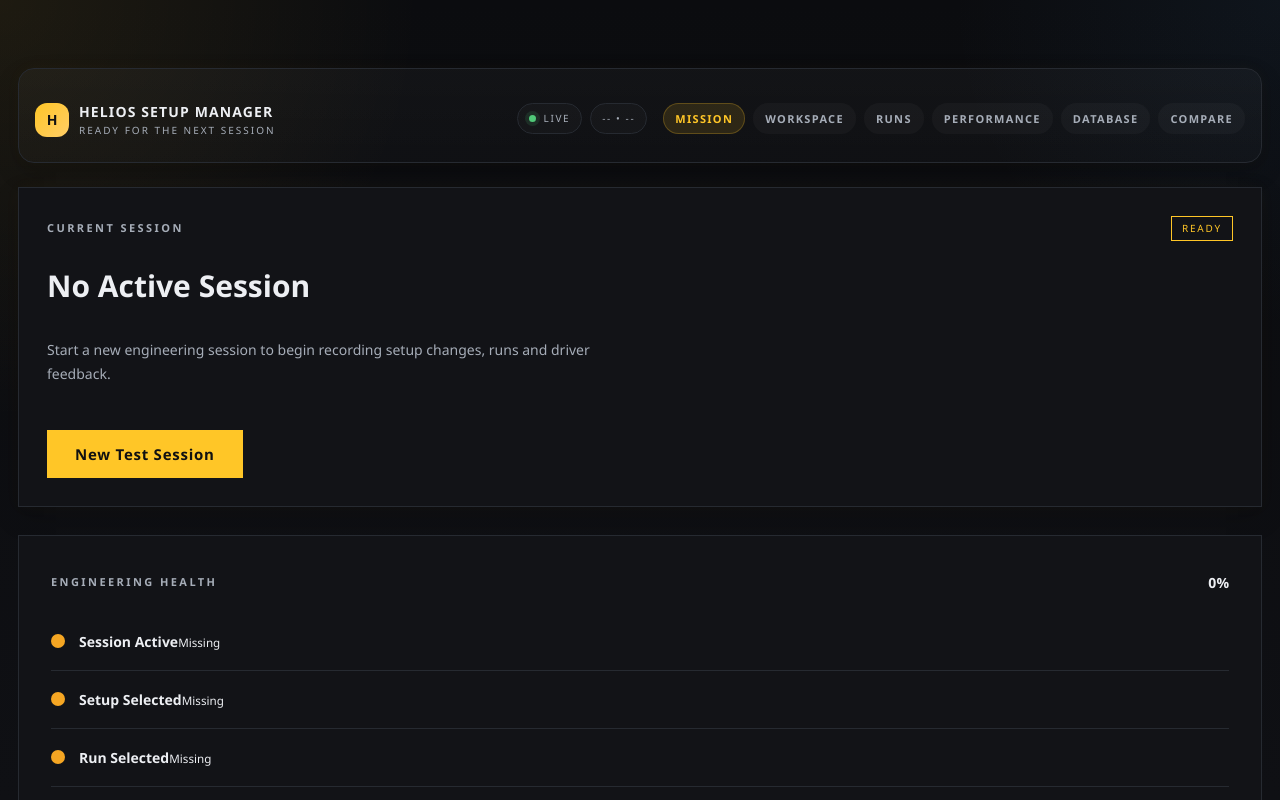
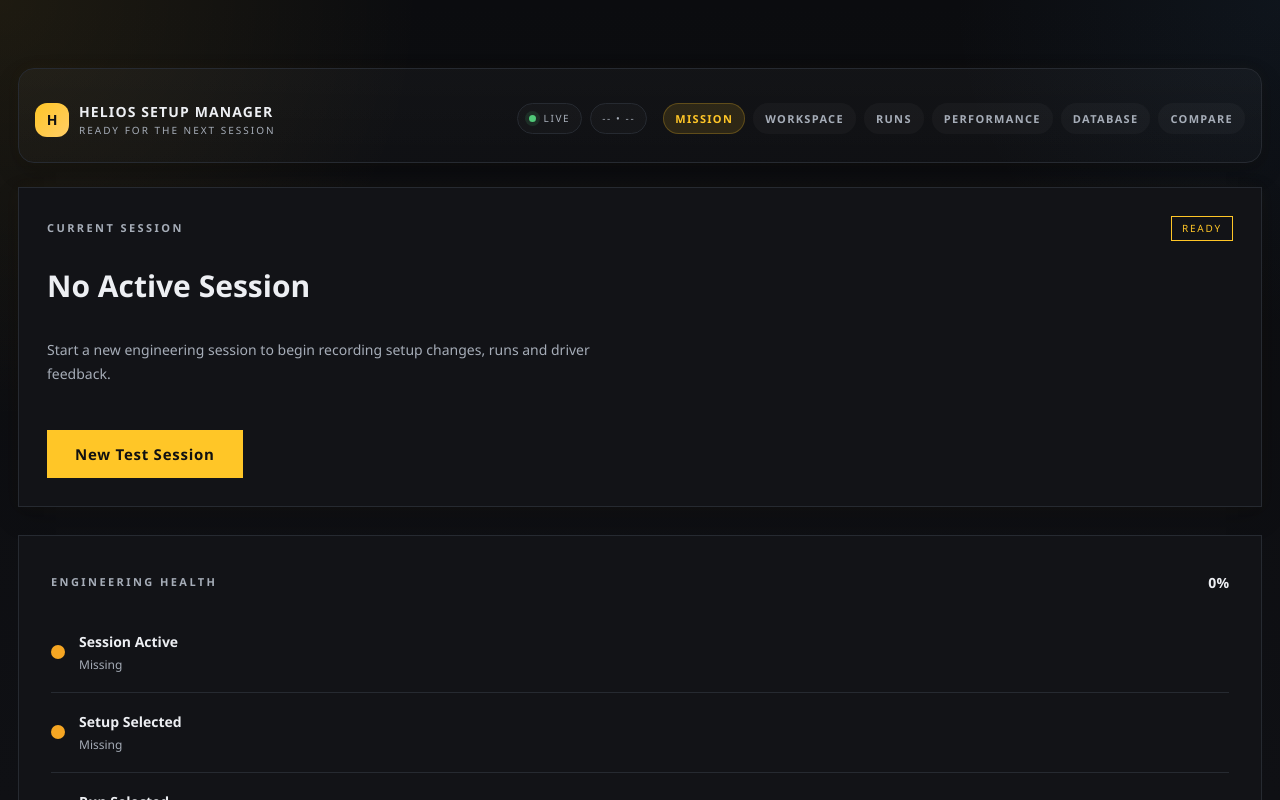
Before and after one commit to sgroot1/HRES, a React (Vite) app: page / in a window 1280 px wide. Shown: the top 800 px of the page. Built offline with nearby package versions, Linux system fonts and the light colour scheme.

Commit message:
Update layout.css

```diff
--- a/src/styles/layout.css
+++ b/src/styles/layout.css
@@ -68,7 +68,33 @@
 /* ==========================================================
    ENGINEERING HEALTH
 ========================================================== */
-
+.health-text{
+
+    display:flex;
+
+    flex-direction:column;
+
+    gap:4px;
+
+}
+
+.health-text strong{
+
+    color:var(--text);
+
+    font-size:14px;
+
+    font-weight:600;
+
+}
+
+.health-text small{
+
+    color:var(--text-secondary);
+
+    font-size:12px;
+
+}
 .health-card{
 
     background:var(--panel);
```
